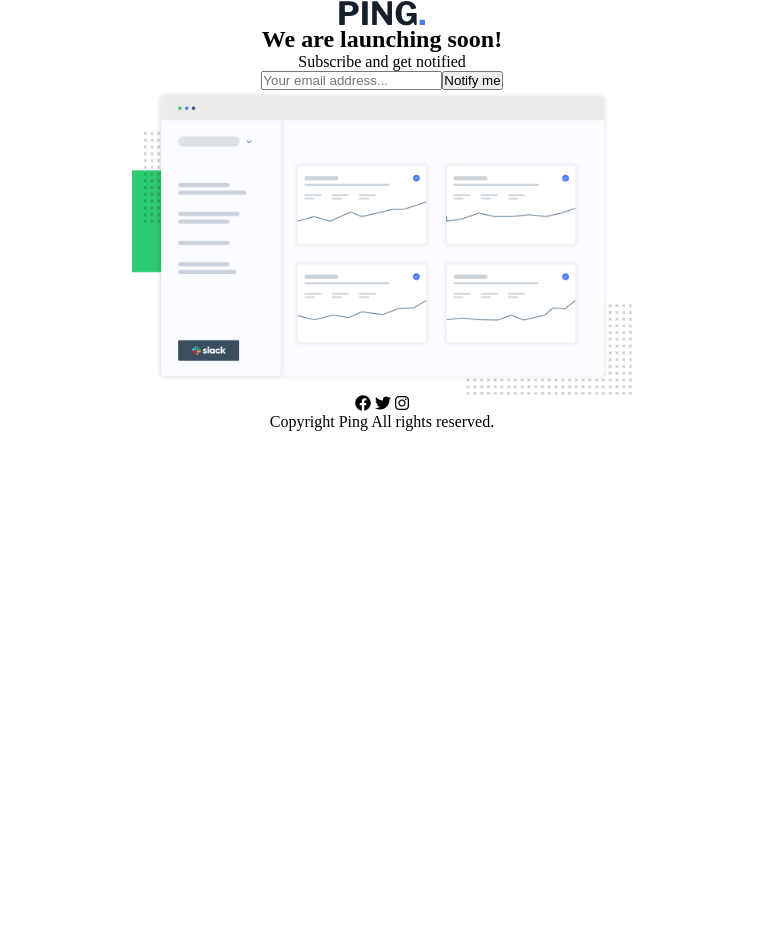
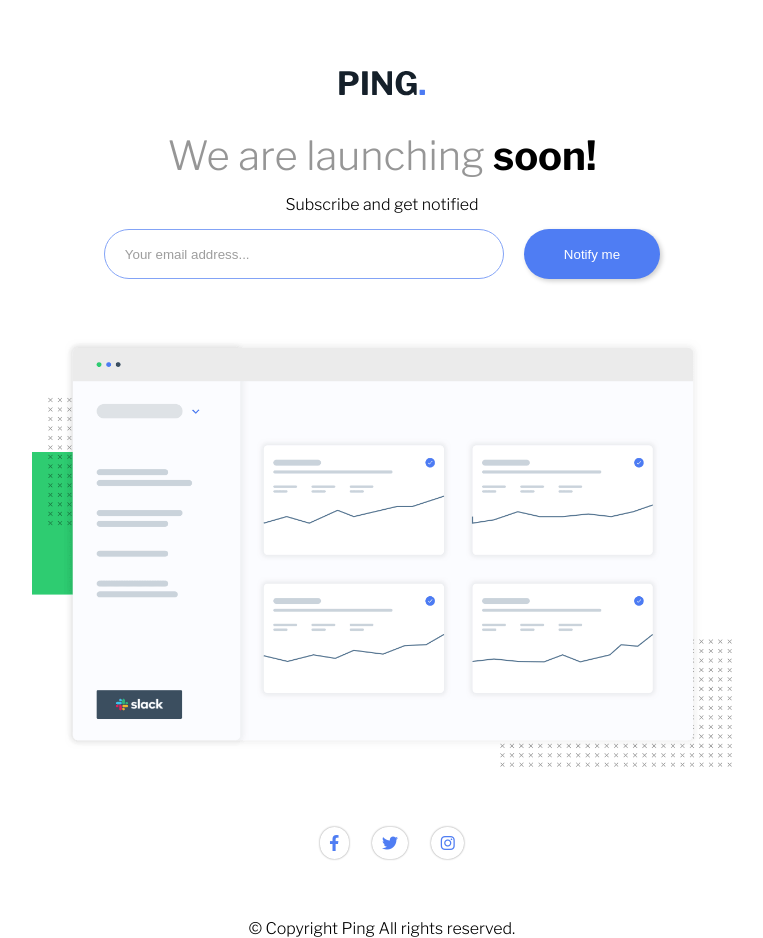
Before and after one commit to khaekelvin/coming-soon-page, a plain HTML site: page index.html in a window 1280 px wide. Shown: the whole page, without its empty margins (258-1021 px from the left). Before the commit the page ends 800 px from the top, so only its background shows below. Drawn offline with nearby package versions, Linux system fonts and the light colour scheme.

Commit message:
footer
fixed icon hover effect and button text align

```diff
--- a/index.html
+++ b/index.html
@@ -4,6 +4,10 @@
 <head>
     <meta charset="UTF-8">
     <meta name="viewport" content="width=device-width, initial-scale=1.0">
+    <link rel="preconnect" href="https://fonts.googleapis.com">
+    <link rel="preconnect" href="https://fonts.gstatic.com" crossorigin>
+    <link href="https://fonts.googleapis.com/css2?family=Libre+Franklin:ital,wght@0,300;0,600;0,700;1,700&display=swap"
+        rel="stylesheet">
     <link rel="stylesheet" href="https://cdnjs.cloudflare.com/ajax/libs/font-awesome/6.4.2/css/all.min.css"
         integrity="sha512-z3gLpd7yknf1YoNbCzqRKc4qyor8gaKU1qmn+CShxbuBusANI9QpRohGBreCFkKxLhei6S9CQXFEbbKuqLg0DA=="
         crossorigin="anonymous" referrerpolicy="no-referrer" />
@@ -14,22 +18,25 @@
 <body>
     <img class="img1" src="/images/logo.svg" alt="">
     <section class="mid">
-        <h1>We are launching <b>soon!</b></h1>
-        <p>Subscribe and get notified</p>
+        <h1><span>We are launching</span> soon!</h1>
+        <p class="sub">Subscribe and get notified</p>
     </section>
 
-    <div class="bot">
-        <input type="text" placeholder="Your email address...">
+    <form action="input" class="bot">
+        <input class="blue" id="mail" type="email" placeholder="Your email address...">
         <button class="btn">Notify me</button>
-    </div>
+    </form>
     <img class="img2" src="/images/illustration-dashboard.png" alt="">
     <footer>
         <div class="icons">
-            <i class="fa-brands fa-facebook"></i>
+            <i class="fa-brands fa-facebook-f"></i>
             <i class="fa-brands fa-twitter"></i>
             <i class="fa-brands fa-instagram"></i>
+            <span class="dot"></span>
+            <span class="dot"></span>
+            <span class="dot"></span>
         </div>
-        <p>Copyright Ping All rights reserved.</p>
+        <p>© Copyright Ping All rights reserved.</p>
     </footer>
     <script src="index.js"></script>
 </body>
--- a/index.js
+++ b/index.js
@@ -0,0 +1,9 @@
+var email = document.getElementById("mail");
+
+email.addEventListener("keyup", function (event) {
+    if (email.validity.typeMismatch) {
+        email.setCustomValidity("Provide a valid email address");
+    } else {
+        email.setCustomValidity("");
+    }
+});
--- a/style.css
+++ b/style.css
@@ -4,17 +4,27 @@
   box-sizing: border-box;
 }
 
-.img2 {
-  width: 500px;
-  display: block;
-  margin-left: auto;
-  margin-right: auto;
+body {
+  font-family: "Libre Franklin", sans-serif;
 }
 
 .img1 {
   display: block;
   margin-left: auto;
   margin-right: auto;
+  margin-top: 70px;
+  margin-bottom: 35px;
+}
+span {
+  color: hsl(0, 0%, 59%);
+  font-weight: 300;
+}
+.img2 {
+  width: 700px;
+  display: block;
+  margin-left: auto;
+  margin-right: auto;
+  margin-bottom: 60px;
 }
 
 .mid {
@@ -29,3 +39,75 @@
 footer {
   text-align: center;
 }
+
+h1 {
+  font-size: 40px;
+  margin-bottom: 15px;
+}
+
+.sub {
+  font: 800;
+  margin-bottom: 15px;
+}
+
+input {
+  width: 400px;
+  height: 50px;
+  padding-left: 20px;
+  border-radius: 40px;
+  border: 1px solid hsl(223, 87%, 63%);
+  opacity: 70%;
+  border-style: groove;
+  text-align: left;
+}
+
+.btn {
+  padding: 15px 40px;
+  border-radius: 40px;
+  margin-left: 20px;
+  border: none;
+  background-color: hsl(223, 87%, 63%);
+  color: white;
+  cursor: pointer;
+  /* box-shadow: 2px 5px #888888; */
+}
+
+button {
+  box-shadow: 2px 2px 5px rgba(0, 0, 0, 0.2);
+}
+
+.btn:hover {
+  background-color: hsl(223, 100%, 88%);
+}
+
+.bot {
+  margin-bottom: 60px;
+}
+
+.icons {
+  margin-bottom: 60px;
+  color: hsl(223, 87%, 63%);
+}
+
+.fa-brands {
+  margin-left: 20px;
+  display: inline-block;
+  border-radius: 60px;
+  box-shadow: 0 0 2px #888;
+  padding: 0.5em 0.6em;
+}
+
+.fa-brands:hover {
+  display: inline-block;
+  border-radius: 60px;
+  box-shadow: 0 0 2px #888;
+  padding: 0.5em 0.6em;
+  background-color: hsl(223, 87%, 63%);
+  color: white;
+}
+
+input:invalid {
+  background-color: ivory;
+  border: none;
+  outline: 2px solid red;
+}
```
